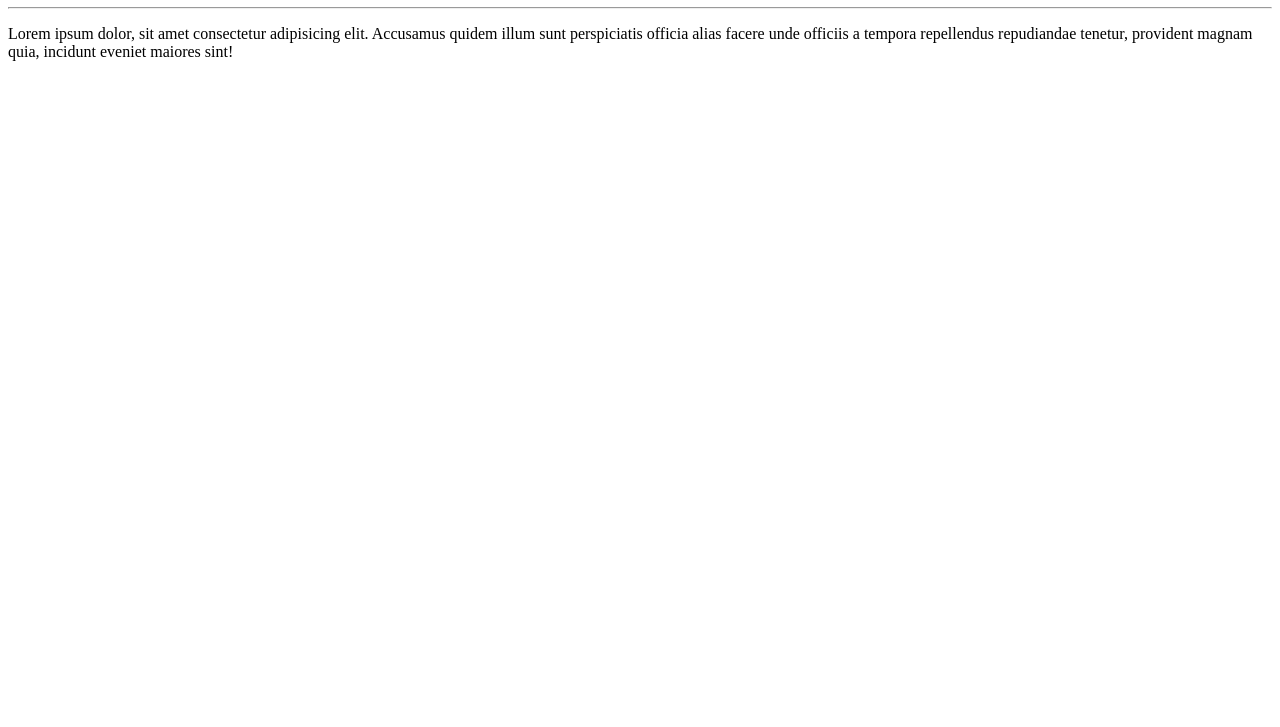
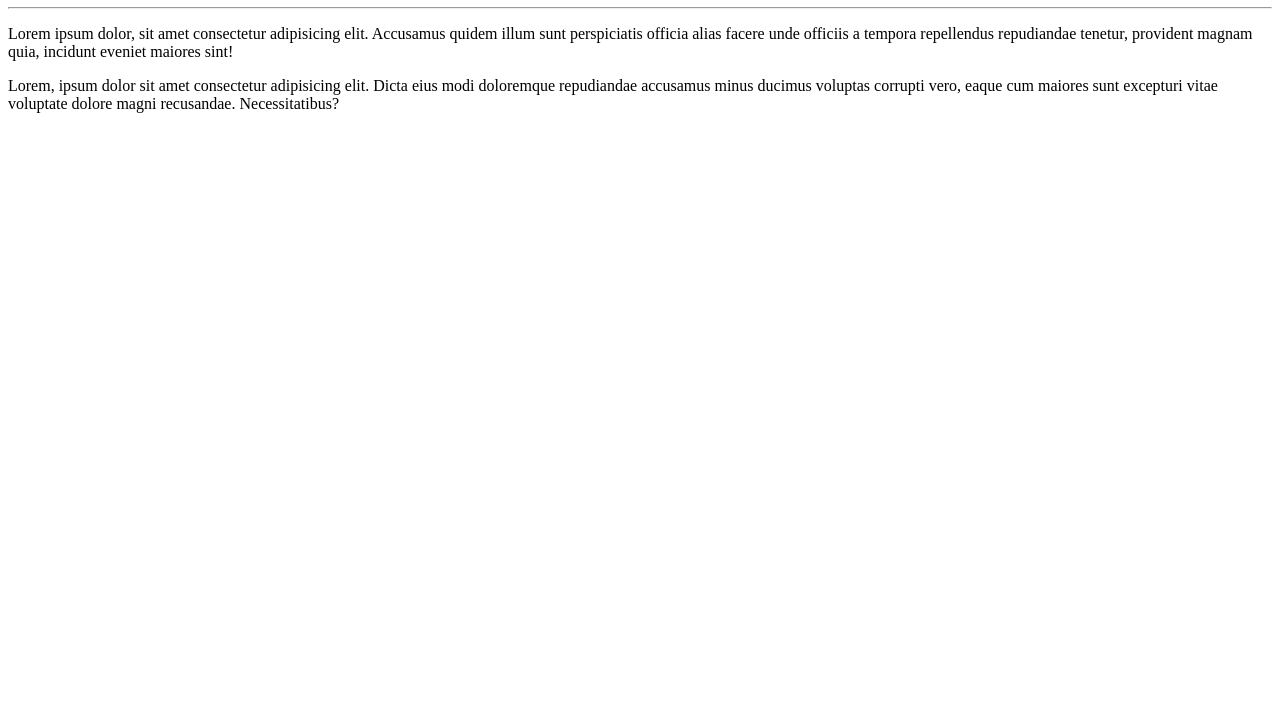
Before and after one commit to SilvestreBartolomeu/Repositorio-Inicial, a plain HTML site: page site-exemplo/index.html in a window 1280 px wide. Shown: the part 73-800 px from the top of the page. Drawn offline with Linux system fonts and the light colour scheme.

Commit message:
adicionei um parágrafo

```diff
--- a/site-exemplo/index.html
+++ b/site-exemplo/index.html
@@ -9,5 +9,6 @@
     <h1>Repositório Inicial</h1>
     <hr>
     <p>Lorem ipsum dolor, sit amet consectetur adipisicing elit. Accusamus quidem illum sunt perspiciatis officia alias facere unde officiis a tempora repellendus repudiandae tenetur, provident magnam quia, incidunt eveniet maiores sint!</p>
+    <p>Lorem, ipsum dolor sit amet consectetur adipisicing elit. Dicta eius modi doloremque repudiandae accusamus minus ducimus voluptas corrupti vero, eaque cum maiores sunt excepturi vitae voluptate dolore magni recusandae. Necessitatibus?</p>
 </body>
 </html>
```
